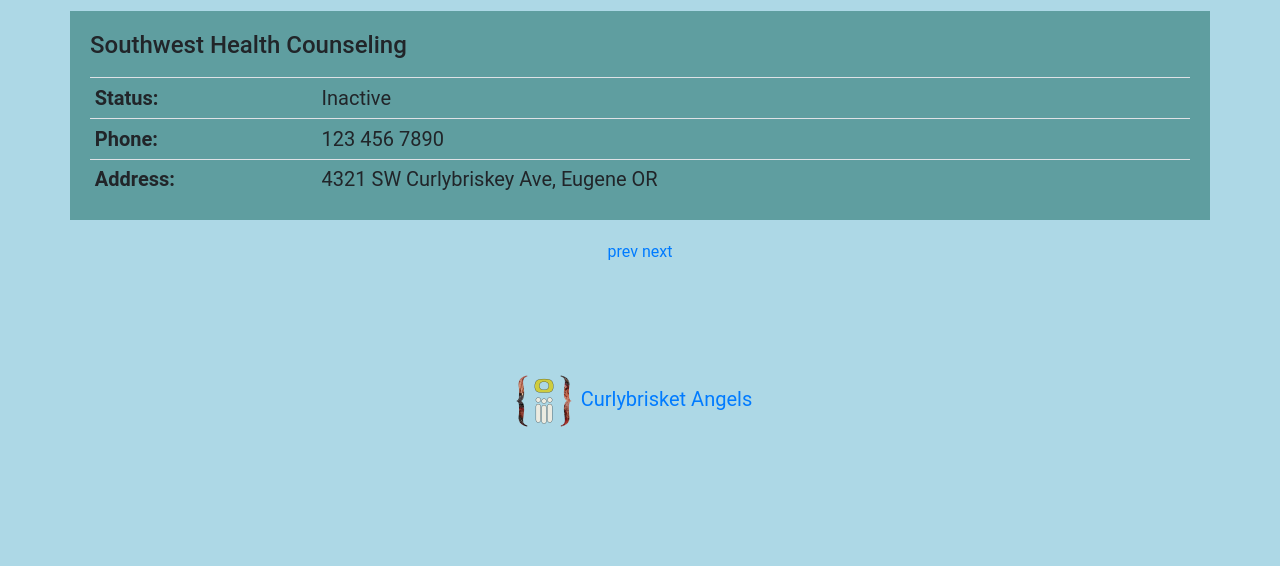
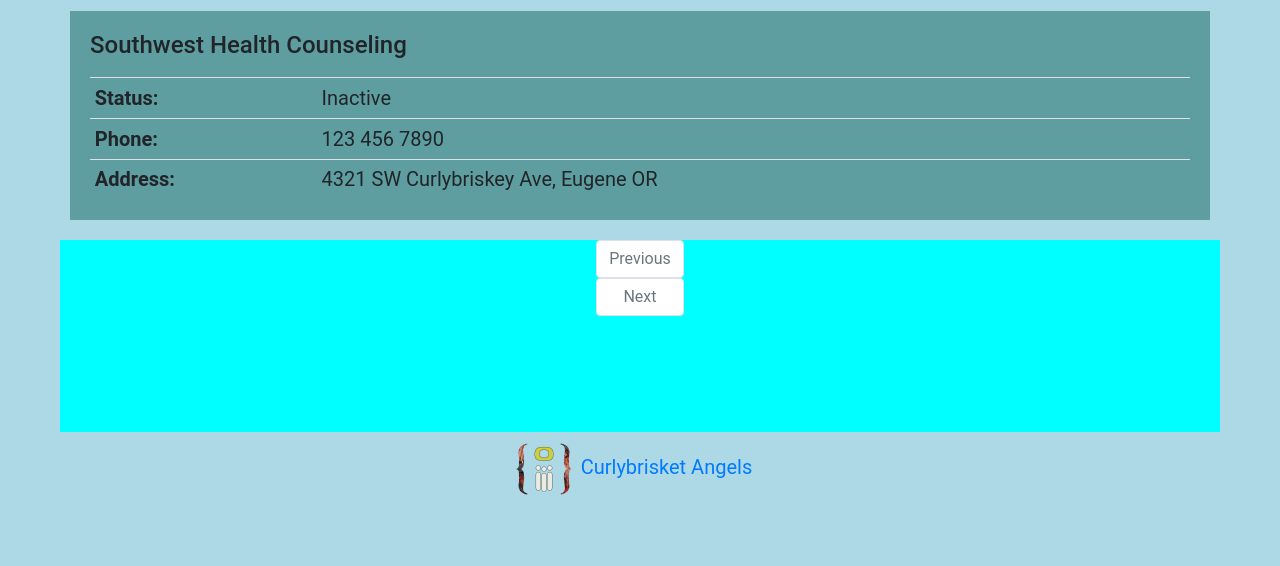
Before and after one commit to curlybrisket-angels/white-bird-by-curlybrisket-angels, a Flask app: page / in a window 1280 px wide. Shown: the part 1428-1994 px from the top of the page. Before the commit the page ends 1855 px from the top, so only its background shows below. Run offline with Flask 2, Linux system fonts and the light colour scheme; data that the repository does not hold is empty; parts of the project's set-up code (start-up, migrations or seed data) failed here and were passed over; some libraries are stand-ins or nearby versions.

Commit message:
Navigation of new data

```diff
--- a/static/css/main.css
+++ b/static/css/main.css
@@ -78,9 +78,10 @@ h4 {
     background-color: cadetblue;
 }
 
-#searchResultsNav {
+.searchResultsNav {
     margin: 20px 0px 0px 0px;
     padding-bottom: 100px;
+    background-color: aqua;
     text-align: center;
     align-content: center;
 }
--- a/templates/index.html
+++ b/templates/index.html
@@ -13,7 +13,7 @@
 
         <!--Custom css-->
         <link rel="stylesheet" href="{{ url_for('static', filename='css/main.css') }}" media="screen">
-<!--        <link rel="stylesheet" href="../static/css/main.css" media="screen">-->
+        <link rel="stylesheet" href="../static/css/main.css" media="screen">
 
         <!--Custom javascript-->
         <script src="static/main.js"></script>
@@ -200,10 +200,21 @@
 
     </body>
 
-    <nav id="searchResultsNav">
+<!--
+    <div id="searchResultsNav">
         <a href="#" onClick="document.getElementById('searchResults').scrollIntoView();">prev</a>
         <a href="#" onClick="document.getElementById('searchResults').scrollIntoView();">next</a>
-     </nav>
+     </div>
+-->
+
+    <nav class="searchResultsNav" aria-label="Page navigation example" onClick="document.getElementById('searchResults').scrollIntoView();">
+      <ul class="pagination justify-content-center">
+        <li class="page-item disabled">
+          <a class="page-link" href="#" tabindex="-1">Previous</a>
+          <a class="page-link" href="#">Next</a>
+        </li>
+      </ul>
+    </nav>
 
     <footer>
         <span>
```
